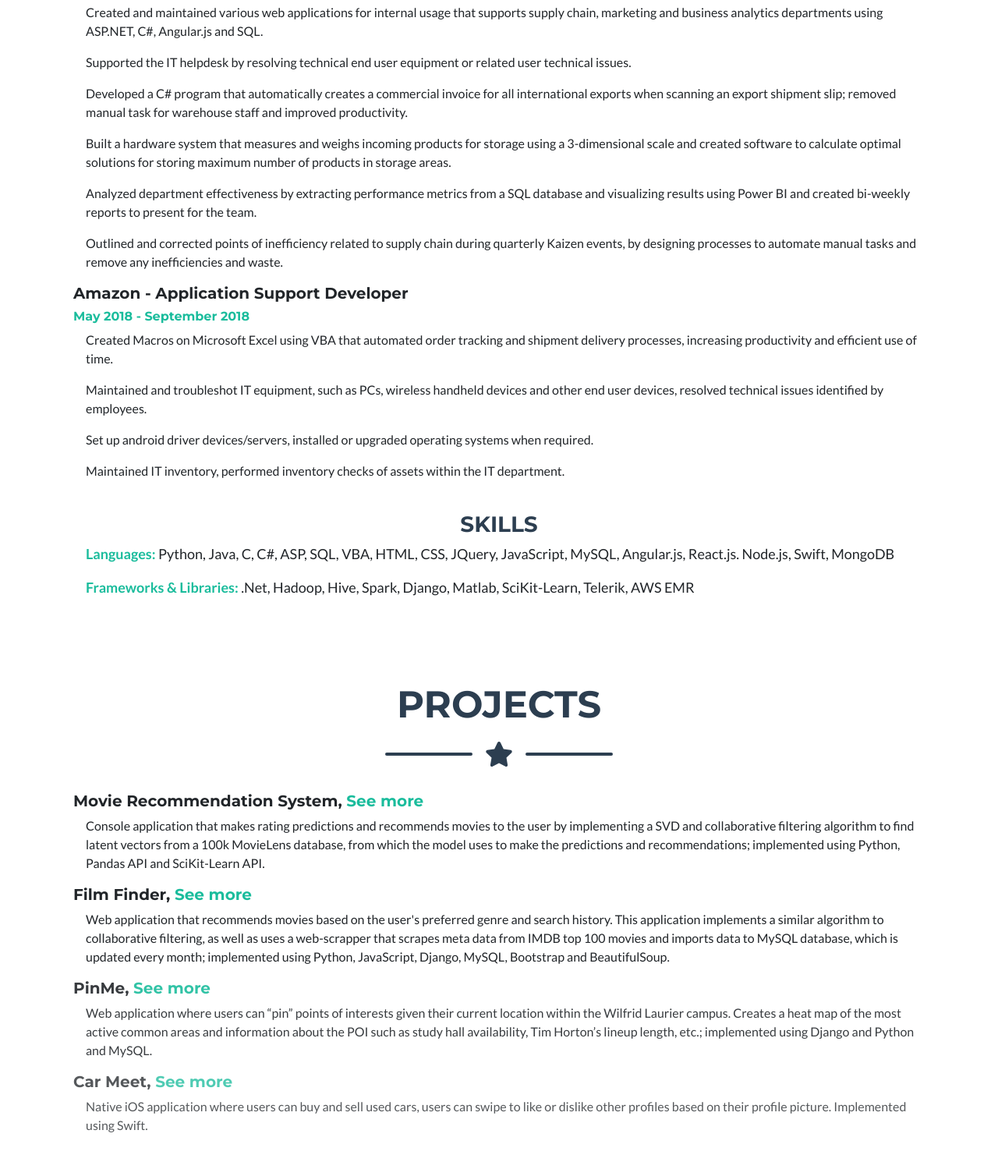
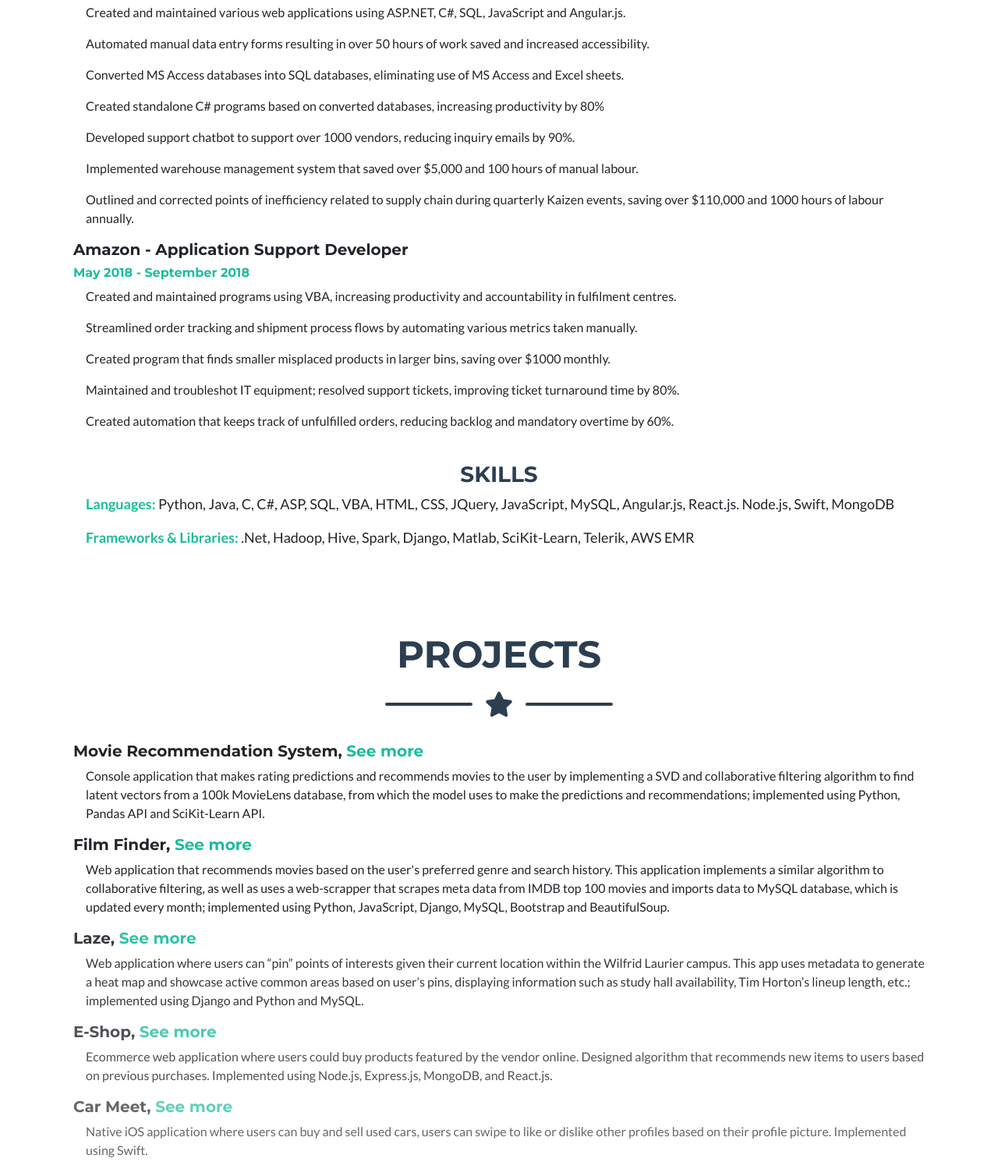
Before and after one commit to ashaabkhan/ashaabkhan.github.io, a website: page index.html in a window 1280 px wide. Shown: the part 1739-3229 px from the top of the page at 78% size. Drawn offline with nearby package versions, Linux system fonts and the light colour scheme.

Commit message:
updated resume

```diff
--- a/index.html
+++ b/index.html
@@ -100,12 +100,13 @@
                     <h6 style="color: #1abc9c;">May 2019 - Present</h6>
                     <div class="row">
                         <div class="col" style="margin-left: 1em;">
-                                <p>Created and maintained various web applications for internal usage that supports supply chain, marketing and business analytics departments using ASP.NET, C#, Angular.js and SQL. </p>
-                                <p>Supported the IT helpdesk by resolving technical end user equipment or related user technical issues.</p>
-                                <p>Developed a C# program that automatically creates a commercial invoice for all international exports when scanning an export shipment slip; removed manual task for warehouse staff and improved productivity.</p>
-                                <p>Built a hardware system that measures and weighs incoming products for storage using a 3-dimensional scale and created software to calculate optimal solutions for storing maximum number of products in storage areas. </p>
-                                <p>Analyzed department effectiveness by extracting performance metrics from a SQL database and visualizing results using Power BI and created bi-weekly reports to present for the team. </p>
-                                <p>Outlined and corrected points of inefficiency related to supply chain during quarterly Kaizen events, by designing processes to automate manual tasks and remove any inefficiencies and waste. </p>
+                                <p>Created and maintained various web applications using ASP.NET, C#, SQL, JavaScript and Angular.js.  </p>
+                                <p>Automated manual data entry forms resulting in over 50 hours of work saved and increased accessibility.</p>
+                                <p>Converted MS Access databases into SQL databases, eliminating use of MS Access and Excel sheets.</p>
+                                <p>Created standalone C# programs based on converted databases, increasing productivity by 80%</p>
+                                <p>Developed support chatbot to support over 1000 vendors, reducing inquiry emails by 90%. </p>
+                                <p>Implemented warehouse management system that saved over $5,000 and 100 hours of manual labour. </p>
+                                <p>Outlined and corrected points of inefficiency related to supply chain during quarterly Kaizen events, saving over $110,000 and 1000 hours of labour annually. </p>
                             </ul>
                         </div>
                     </div>
@@ -116,10 +117,11 @@
                     <h6 style="color: #1abc9c;">May 2018 - September 2018</h6>
                     <div class="row">
                         <div class="col" style="margin-left: 1em;">
-                            <p>Created Macros on Microsoft Excel using VBA that automated order tracking and shipment delivery processes, increasing productivity and efficient use of time. </p>
-                            <p>Maintained and troubleshot IT equipment, such as PCs, wireless handheld devices and other end user devices, resolved technical issues identified by employees.</p>
-                            <p>Set up android driver devices/servers, installed or upgraded operating systems when required.</p>
-                            <p>Maintained IT inventory, performed inventory checks of assets within the IT department. </p>
+                            <p>Created and maintained programs using VBA, increasing productivity and accountability in fulfilment centres.  </p>
+                            <p>Streamlined order tracking and shipment process flows by automating various metrics taken manually. </p>
+                            <p>Created program that finds smaller misplaced products in larger bins, saving over $1000 monthly. </p>
+                            <p>Maintained and troubleshot IT equipment; resolved support tickets, improving ticket turnaround time by 80%. </p>
+                            <p>Created automation that keeps track of unfulfilled orders, reducing backlog and mandatory overtime by 60%. </p>
                         </div>
                     </div>
                     </div>
@@ -169,10 +171,18 @@
                     </div>
                 </div>
                 <div class="BeforeScroll">
-                    <h5>PinMe, <a style="color: #1abc9c;" href="https://github.com/lauriercp317/laze">See more</a></h5>
+                    <h5>Laze, <a style="color: #1abc9c;" href="https://github.com/lauriercp317/laze">See more</a></h5>
                     <div class="row">
                         <div class="col" style="margin-left: 1em;">
-                            <p>Web application where users can “pin” points of interests given their current location within the Wilfrid Laurier campus. Creates a heat map of the most active common areas and information about the POI such as study hall availability, Tim Horton’s lineup length, etc.; implemented using Django and Python and MySQL. </p>
+                            <p>Web application where users can “pin” points of interests given their current location within the Wilfrid Laurier campus. This app uses metadata to generate a heat map and showcase active common areas based on user’s pins, displaying information such as study hall availability, Tim Horton’s lineup length, etc.; implemented using Django and Python and MySQL. </p>
+                        </div>
+                    </div>
+                </div>
+                <div class="BeforeScroll">
+                    <h5>E-Shop, <a style="color: #1abc9c;" href="https://github.com/ashaabkhan">See more</a></h5>
+                    <div class="row">
+                        <div class="col" style="margin-left: 1em;">
+                            <p>Ecommerce web application where users could buy products featured by the vendor online. Designed algorithm that recommends new items to users based on previous purchases. Implemented using Node.js, Express.js, MongoDB, and React.js. </p>
                         </div>
                     </div>
                 </div>
```
